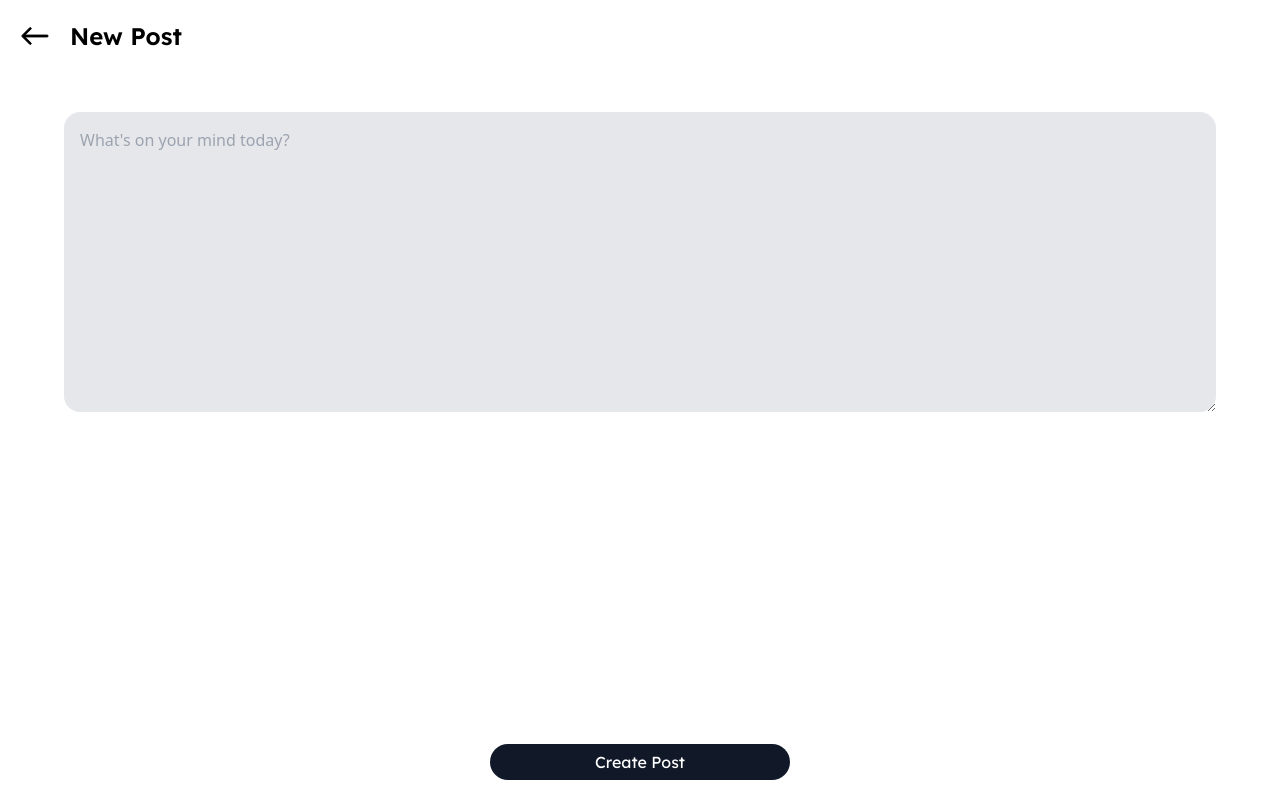
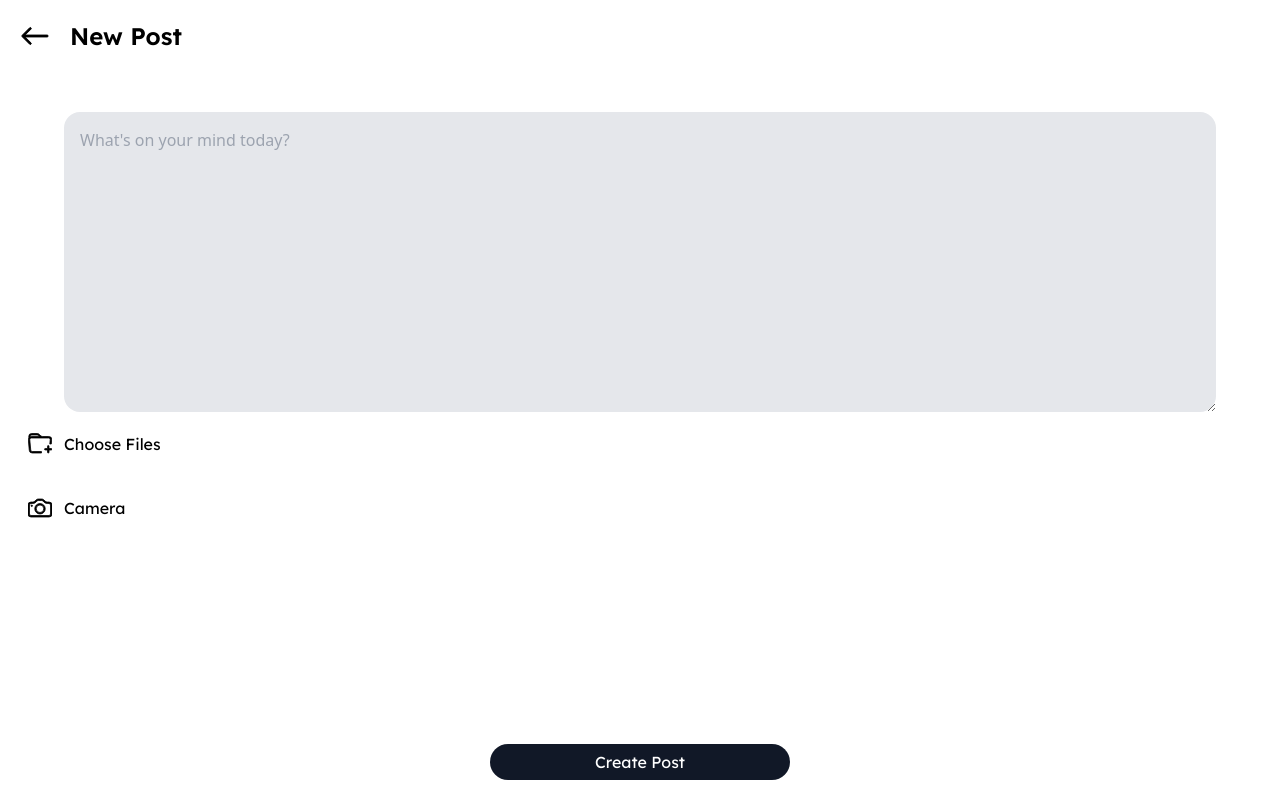
Before and after one commit to makersmecca/Vibie, a React (Vite) app: page /newpost in a window 1280 px wide. Built offline with nearby package versions, Linux system fonts and the light colour scheme; a web font is replaced by a local one.

Commit message:
adding option to upload media fles from device to create post

```diff
--- a/src/Components/postsComponents/NewPost.jsx
+++ b/src/Components/postsComponents/NewPost.jsx
@@ -3,9 +3,34 @@ import { useState } from "react";
 import { Link } from "react-router-dom";
 const NewPost = () => {
   const [postCaption, setPostCaption] = useState("");
+  const [files, setFiles] = useState([]);
+
   const handlePostCaptionInput = (e) => {
     e.preventDefault();
     setPostCaption(e.target.value);
+  };
+
+  const handleFileChange = (event) => {
+    const selectedFiles = Array.from(event.target.files);
+
+    nitro ? setMaxFileSize(50 * 1024 * 1024) : setMaxFileSize(25 * 1024 * 1024);
+
+    // Validate file sizes
+    const validFiles = selectedFiles.filter((file) => file.size <= maxFileSize);
+    const invalidFiles = selectedFiles.filter(
+      (file) => file.size > maxFileSize
+    );
+
+    if (invalidFiles.length > 0) {
+      alert(
+        `Some files exceeded the ${
+          maxFileSize / (1024 * 1024)
+        }MB limit and were excluded.`
+      );
+    }
+
+    setFiles(validFiles);
+    setStatusMessages([]); // Clear status messages for new file selection
   };
   return (
     <div className="flex flex-col">
@@ -38,10 +63,56 @@ const NewPost = () => {
         onChange={handlePostCaptionInput}
       />
       {/* upload image/video from device */}
-      <div></div>
+      <div className="w-full py-5 px-7">
+        <label className="flex gap-3 items-center">
+          <svg
+            xmlns="http://www.w3.org/2000/svg"
+            width="24"
+            height="24"
+            fill="currentColor"
+            className="bi bi-folder-plus"
+            viewBox="0 0 16 16"
+            stroke="currentColor"
+            strokeWidth="0.5px"
+          >
+            <path d="m.5 3 .04.87a2 2 0 0 0-.342 1.311l.637 7A2 2 0 0 0 2.826 14H9v-1H2.826a1 1 0 0 1-.995-.91l-.637-7A1 1 0 0 1 2.19 4h11.62a1 1 0 0 1 .996 1.09L14.54 8h1.005l.256-2.819A2 2 0 0 0 13.81 3H9.828a2 2 0 0 1-1.414-.586l-.828-.828A2 2 0 0 0 6.172 1H2.5a2 2 0 0 0-2 2m5.672-1a1 1 0 0 1 .707.293L7.586 3H2.19q-.362.002-.683.12L1.5 2.98a1 1 0 0 1 1-.98z" />
+            <path d="M13.5 9a.5.5 0 0 1 .5.5V11h1.5a.5.5 0 1 1 0 1H14v1.5a.5.5 0 1 1-1 0V12h-1.5a.5.5 0 0 1 0-1H13V9.5a.5.5 0 0 1 .5-.5" />
+          </svg>
+          <span className="font-Lexend">Choose Files</span>
+          {/* <span className="">
+            {files.length > 0
+              ? `${files.length} file(s) selected`
+              : "No files selected"}
+          </span> */}
+          <input
+            type="file"
+            multiple
+            onChange={handleFileChange}
+            className=" hidden"
+            accept=".jpg, .jpeg, .png, .mp4, .mov"
+          />
+        </label>
+      </div>
 
       {/* use the device's camera to click a picture and upload that photo */}
-      <div></div>
+      <div className="w-full py-5 px-7">
+        <label className="flex gap-3 items-center">
+          <svg
+            xmlns="http://www.w3.org/2000/svg"
+            width="24"
+            height="24"
+            fill="currentColor"
+            className="bi bi-camera"
+            stroke="currentColor"
+            strokeWidth="0.5px"
+            viewBox="0 0 16 16"
+          >
+            <path d="M15 12a1 1 0 0 1-1 1H2a1 1 0 0 1-1-1V6a1 1 0 0 1 1-1h1.172a3 3 0 0 0 2.12-.879l.83-.828A1 1 0 0 1 6.827 3h2.344a1 1 0 0 1 .707.293l.828.828A3 3 0 0 0 12.828 5H14a1 1 0 0 1 1 1zM2 4a2 2 0 0 0-2 2v6a2 2 0 0 0 2 2h12a2 2 0 0 0 2-2V6a2 2 0 0 0-2-2h-1.172a2 2 0 0 1-1.414-.586l-.828-.828A2 2 0 0 0 9.172 2H6.828a2 2 0 0 0-1.414.586l-.828.828A2 2 0 0 1 3.172 4z" />
+            <path d="M8 11a2.5 2.5 0 1 1 0-5 2.5 2.5 0 0 1 0 5m0 1a3.5 3.5 0 1 0 0-7 3.5 3.5 0 0 0 0 7M3 6.5a.5.5 0 1 1-1 0 .5.5 0 0 1 1 0" />
+          </svg>
+          <span className="font-Lexend">Camera</span>
+        </label>
+      </div>
 
       <div className="w-full flex justify-center">
         <button className="bg-gray-900 w-[350px] md:w-[300px] text-white rounded-full py-1.5 fixed bottom-[20px] font-Lexend">
```
